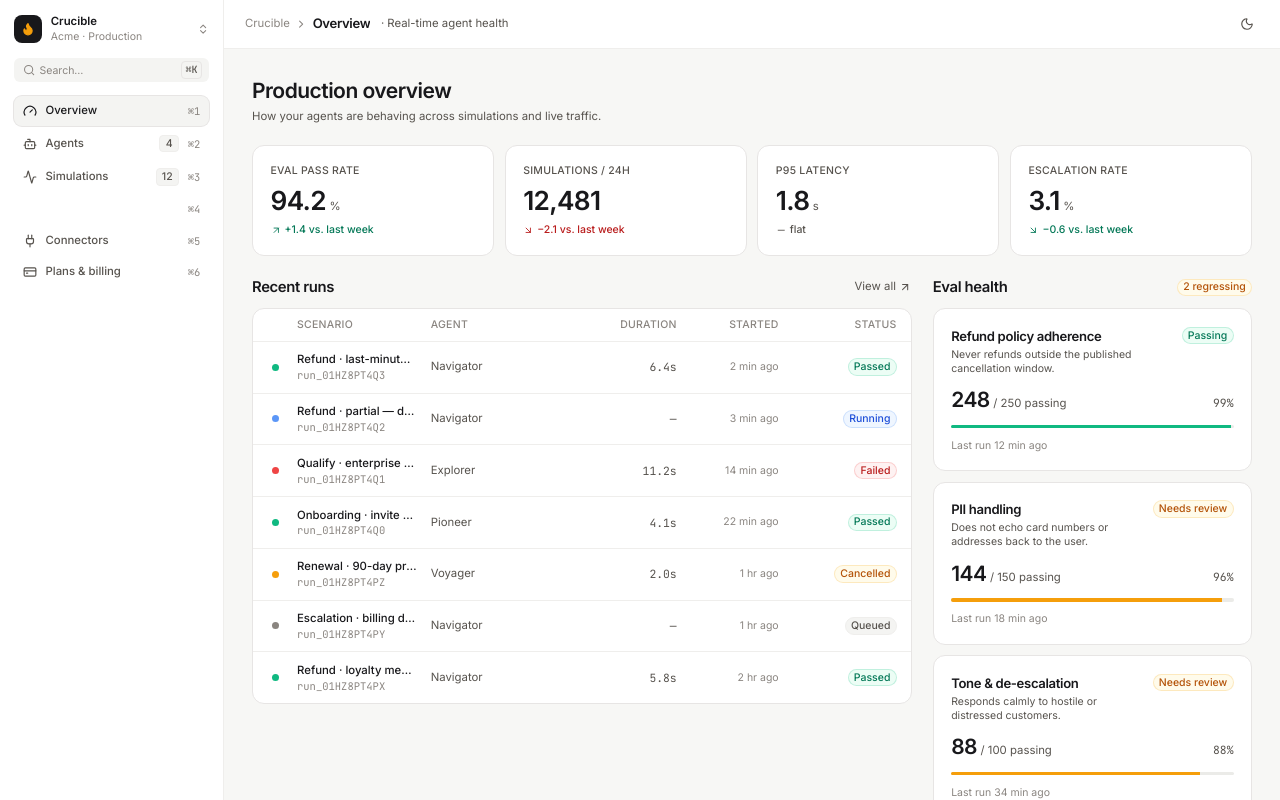
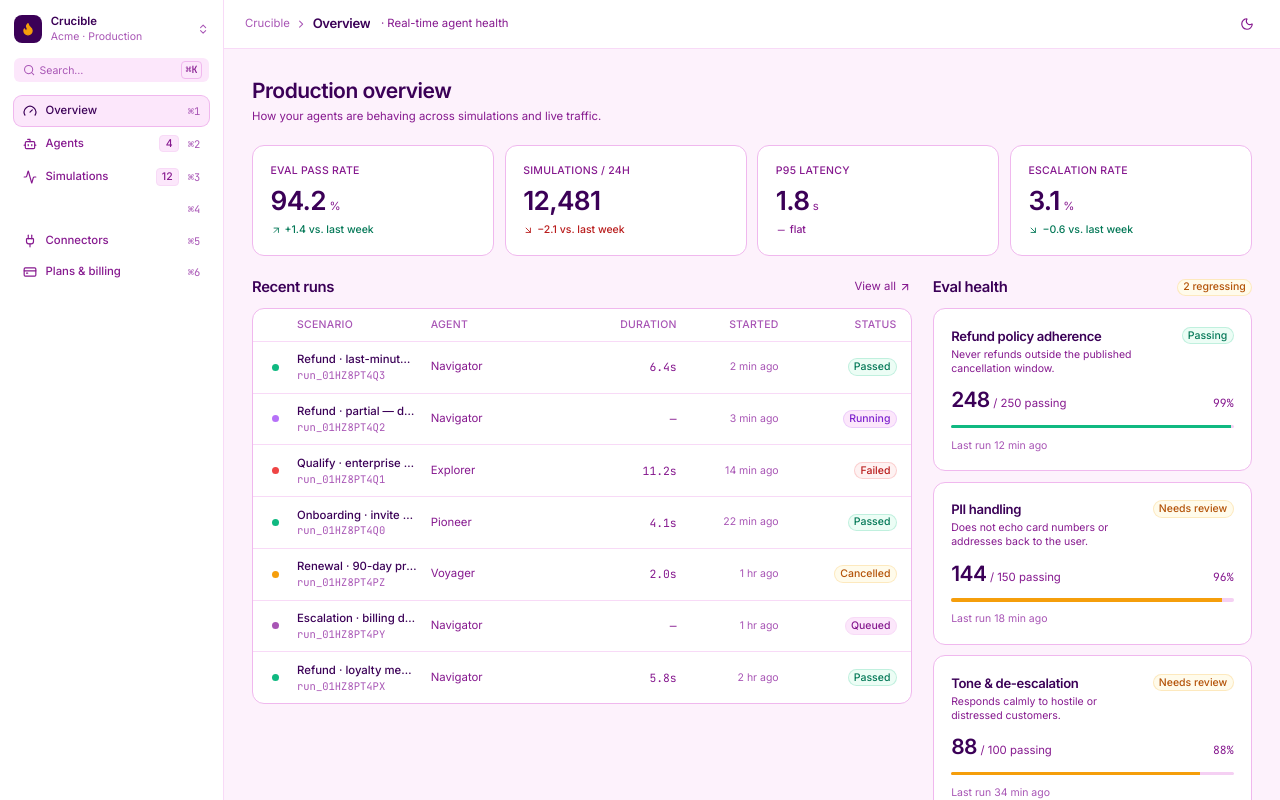
Before and after one commit to Soffi-Originals/crucible-demo, a React (Vite) app: page / in a window 1280 px wide. Shown: the top 800 px of the page. Built offline with nearby package versions, Linux system fonts and the light colour scheme.

Commit message:
AI: Update src/index.css

```diff
--- a/src/index.css
+++ b/src/index.css
@@ -15,33 +15,33 @@
 
 @theme {
   /* Color: surfaces */
-  --color-canvas: #f7f7f5;
+  --color-canvas: #fdf2fc;
   --color-surface: #ffffff;
   --color-surface-raised: #ffffff;
-  --color-surface-subtle: #f4f4f2;
-  --color-surface-muted: #ebebe8;
-  --color-surface-inverse: #18181b;
+  --color-surface-subtle: #fce7fb;
+  --color-surface-muted: #f5d0f3;
+  --color-surface-inverse: #4a0072;
 
   /* Color: borders */
-  --color-border: #e7e5e4;
-  --color-border-strong: #d6d3d1;
-  --color-border-subtle: #efeeec;
-  --color-border-focus: #2563eb;
+  --color-border: #f0b8ee;
+  --color-border-strong: #e87ee4;
+  --color-border-subtle: #f8daf7;
+  --color-border-focus: #c026d3;
 
   /* Color: foreground (text/icons) */
-  --color-fg: #18181b;
-  --color-fg-muted: #57534e;
-  --color-fg-subtle: #8a8580;
-  --color-fg-inverse: #fafaf9;
+  --color-fg: #3b0057;
+  --color-fg-muted: #86198f;
+  --color-fg-subtle: #a855b5;
+  --color-fg-inverse: #fdf2fc;
   --color-fg-on-accent: #ffffff;
 
   /* Color: brand / interactive */
-  --color-primary: #18181b;
-  --color-primary-hover: #27272a;
-  --color-primary-fg: #fafaf9;
-  --color-accent: #2563eb;
-  --color-accent-hover: #1d4ed8;
-  --color-accent-soft: #eff6ff;
+  --color-primary: #7e22ce;
+  --color-primary-hover: #6b21a8;
+  --color-primary-fg: #ffffff;
+  --color-accent: #d946ef;
+  --color-accent-hover: #c026d3;
+  --color-accent-soft: #fce7fb;
   --color-accent-fg: #ffffff;
 
   /* Color: status */
@@ -54,9 +54,9 @@
   --color-danger: #ef4444;
   --color-danger-soft: #fef2f2;
   --color-danger-fg: #b91c1c;
-  --color-info: #3b82f6;
-  --color-info-soft: #eff6ff;
-  --color-info-fg: #1d4ed8;
+  --color-info: #a855f7;
+  --color-info-soft: #faf5ff;
+  --color-info-fg: #7e22ce;
 
   /* Typography */
   --font-sans: 'Inter', ui-sans-serif, -apple-system, BlinkMacSystemFont,
@@ -94,42 +94,42 @@
   --radius-full: 9999px;
 
   /* Shadow */
-  --shadow-xs: 0 1px 1px rgba(0, 0, 0, 0.04);
-  --shadow-sm: 0 1px 2px rgba(0, 0, 0, 0.06), 0 1px 3px rgba(0, 0, 0, 0.04);
-  --shadow-md: 0 4px 6px -1px rgba(0, 0, 0, 0.06),
-    0 2px 4px -2px rgba(0, 0, 0, 0.04);
-  --shadow-lg: 0 10px 15px -3px rgba(0, 0, 0, 0.06),
-    0 4px 6px -4px rgba(0, 0, 0, 0.04);
-  --shadow-focus: 0 0 0 3px rgba(37, 99, 235, 0.18);
+  --shadow-xs: 0 1px 1px rgba(168, 85, 247, 0.06);
+  --shadow-sm: 0 1px 2px rgba(168, 85, 247, 0.08), 0 1px 3px rgba(168, 85, 247, 0.06);
+  --shadow-md: 0 4px 6px -1px rgba(168, 85, 247, 0.1),
+    0 2px 4px -2px rgba(168, 85, 247, 0.06);
+  --shadow-lg: 0 10px 15px -3px rgba(168, 85, 247, 0.12),
+    0 4px 6px -4px rgba(168, 85, 247, 0.08);
+  --shadow-focus: 0 0 0 3px rgba(217, 70, 239, 0.25);
 }
 
 /* Dark theme — class-driven. Add `.dark` to <body> (or any ancestor). */
 .dark {
-  --color-canvas: #0a0a0a;
-  --color-surface: #141414;
-  --color-surface-raised: #1c1c1c;
-  --color-surface-subtle: #1c1c1c;
-  --color-surface-muted: #262626;
-  --color-surface-inverse: #fafaf9;
+  --color-canvas: #1a0026;
+  --color-surface: #250033;
+  --color-surface-raised: #2e003e;
+  --color-surface-subtle: #2e003e;
+  --color-surface-muted: #3d0052;
+  --color-surface-inverse: #fce7fb;
 
-  --color-border: #262626;
-  --color-border-strong: #3f3f46;
-  --color-border-subtle: #1f1f1f;
-  --color-border-focus: #60a5fa;
+  --color-border: #5b1a6e;
+  --color-border-strong: #7c2d8e;
+  --color-border-subtle: #420059;
+  --color-border-focus: #e879f9;
 
-  --color-fg: #fafafa;
-  --color-fg-muted: #a3a3a3;
-  --color-fg-subtle: #737373;
-  --color-fg-inverse: #0a0a0a;
+  --color-fg: #fce7fb;
+  --color-fg-muted: #d8b4fe;
+  --color-fg-subtle: #c084fc;
+  --color-fg-inverse: #1a0026;
   --color-fg-on-accent: #ffffff;
 
-  --color-primary: #fafafa;
-  --color-primary-hover: #e5e5e5;
-  --color-primary-fg: #0a0a0a;
-  --color-accent: #60a5fa;
-  --color-accent-hover: #3b82f6;
-  --color-accent-soft: rgba(96, 165, 250, 0.12);
-  --color-accent-fg: #0a0a0a;
+  --color-primary: #e879f9;
+  --color-primary-hover: #d946ef;
+  --color-primary-fg: #1a0026;
+  --color-accent: #e879f9;
+  --color-accent-hover: #d946ef;
+  --color-accent-soft: rgba(232, 121, 249, 0.15);
+  --color-accent-fg: #1a0026;
 
   --color-success: #34d399;
   --color-success-soft: rgba(52, 211, 153, 0.12);
@@ -140,9 +140,9 @@
   --color-danger: #f87171;
   --color-danger-soft: rgba(248, 113, 113, 0.12);
   --color-danger-fg: #fca5a5;
-  --color-info: #60a5fa;
-  --color-info-soft: rgba(96, 165, 250, 0.12);
-  --color-info-fg: #93c5fd;
+  --color-info: #c084fc;
+  --color-info-soft: rgba(192, 132, 252, 0.12);
+  --color-info-fg: #d8b4fe;
 
   --shadow-xs: 0 1px 1px rgba(0, 0, 0, 0.4);
   --shadow-sm: 0 1px 2px rgba(0, 0, 0, 0.4), 0 1px 3px rgba(0, 0, 0, 0.3);
@@ -150,7 +150,7 @@
     0 2px 4px -2px rgba(0, 0, 0, 0.4);
   --shadow-lg: 0 10px 15px -3px rgba(0, 0, 0, 0.5),
     0 4px 6px -4px rgba(0, 0, 0, 0.4);
-  --shadow-focus: 0 0 0 3px rgba(96, 165, 250, 0.25);
+  --shadow-focus: 0 0 0 3px rgba(232, 121, 249, 0.3);
 }
 
 @layer base {
```
